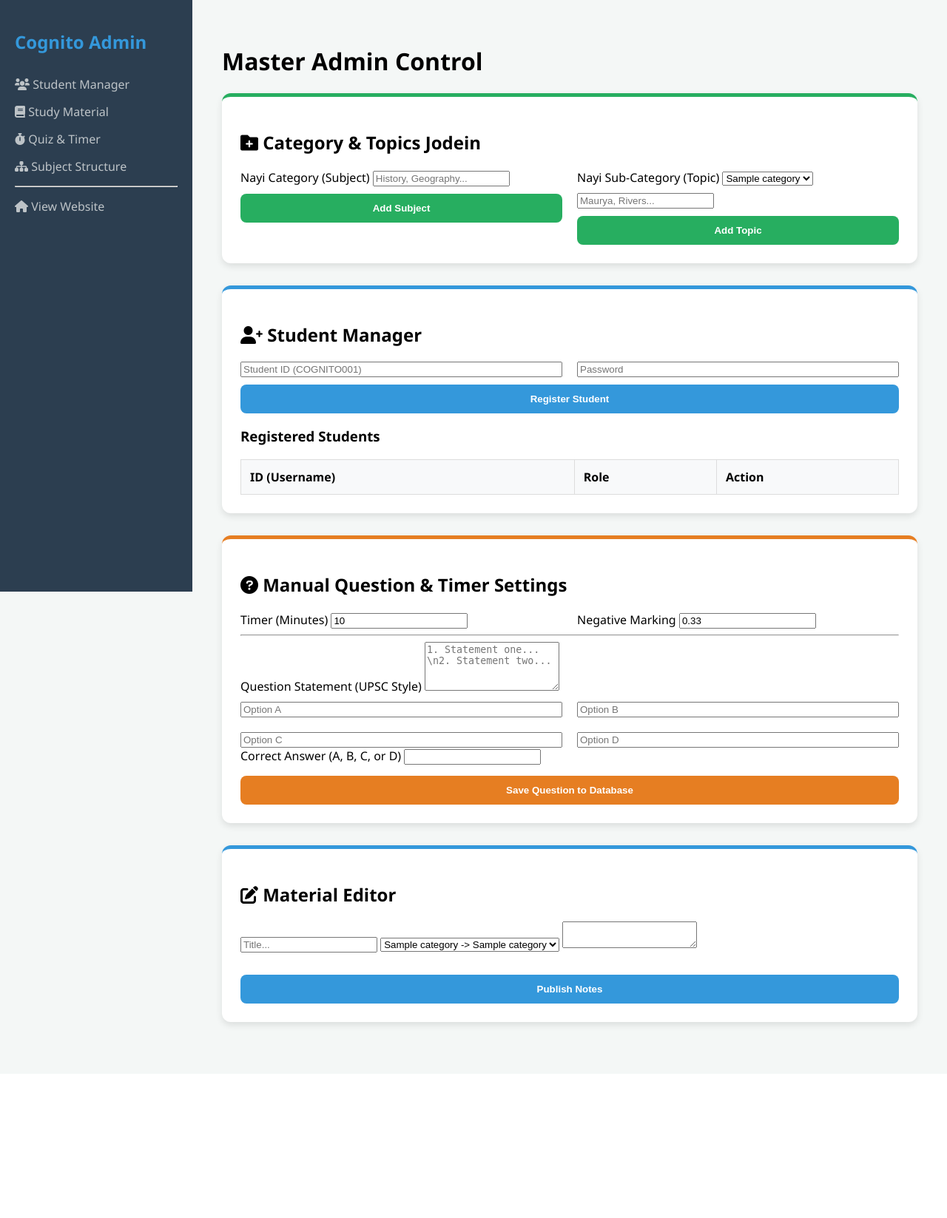
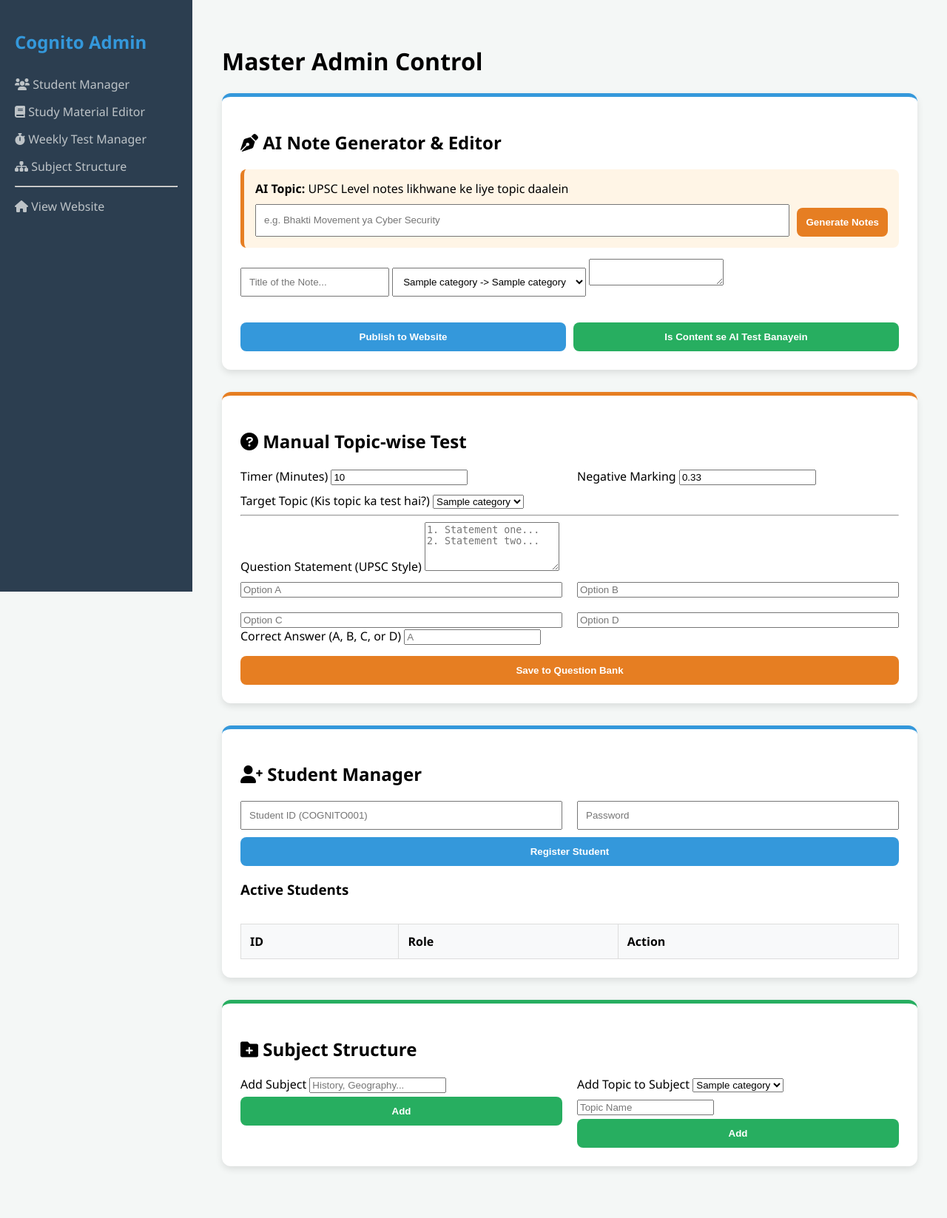
Before and after one commit to cognitoias-droid/UPSC-Web-App, a Flask app: page /admin in a window 1280 px wide. Shown: the whole page at 74% size. Before the commit the page ends 1393 px from the top, so only its background shows below. Run offline with Flask 3, Linux system fonts and the light colour scheme; the visitor is signed in with stand-in values (Sample User, id 1); tables that the repository leaves empty hold one stand-in row (values such as "Sample post"); lists and menus that the app fills with data are empty; some libraries are stand-ins or nearby versions.

Commit message:
Update admin.html

```diff
--- a/templates/admin.html
+++ b/templates/admin.html
@@ -17,13 +17,14 @@
         .sidebar a { display: block; color: #bdc3c7; text-decoration: none; margin: 15px 0; transition: 0.3s; }
         .sidebar a:hover { color: white; transform: translateX(5px); }
         .grid-2 { display: grid; grid-template-columns: 1fr 1fr; gap: 20px; }
-        .btn { border: none; padding: 12px; border-radius: 8px; cursor: pointer; font-weight: bold; color: white; width: 100%; transition: 0.3s; }
+        .btn { border: none; padding: 12px; border-radius: 8px; cursor: pointer; font-weight: bold; color: white; width: 100%; transition: 0.3s; margin-top: 5px; }
         .btn-blue { background: var(--blue); }
         .btn-green { background: var(--green); }
         .btn-orange { background: var(--orange); }
         table { width: 100%; border-collapse: collapse; margin-top: 15px; }
         th, td { border: 1px solid #ddd; padding: 12px; text-align: left; }
         th { background: #f8f9fa; }
+        .ai-box { background: #fff5e6; padding: 15px; border-radius: 8px; border-left: 5px solid var(--orange); margin-bottom: 15px; }
     </style>
 </head>
 <body>
@@ -31,8 +32,8 @@
 <div class="sidebar">
     <h2>Cognito Admin</h2>
     <a href="#students"><i class="fas fa-users"></i> Student Manager</a>
-    <a href="#material"><i class="fas fa-book"></i> Study Material</a>
-    <a href="#quiz"><i class="fas fa-stopwatch"></i> Quiz & Timer</a>
+    <a href="#material"><i class="fas fa-book"></i> Study Material Editor</a>
+    <a href="#quiz"><i class="fas fa-stopwatch"></i> Weekly Test Manager</a>
     <a href="#structure"><i class="fas fa-sitemap"></i> Subject Structure</a>
     <hr>
     <a href="/"><i class="fas fa-home"></i> View Website</a>
@@ -41,47 +42,35 @@
 <div class="main-content">
     <h1>Master Admin Control</h1>
 
-    <div id="structure" class="card" style="border-top-color: var(--green);">
-        <h2><i class="fas fa-folder-plus"></i> Category & Topics Jodein</h2>
-        <div class="grid-2">
-            <form method="POST">
-                <label>Nayi Category (Subject)</label>
-                <input type="text" name="cat_name" placeholder="History, Geography..." required>
-                <button type="submit" class="btn btn-green" style="margin-top:10px;">Add Subject</button>
-            </form>
-            <form method="POST">
-                <label>Nayi Sub-Category (Topic)</label>
-                <select name="parent_id">
-                    {% for cat in categories %}
-                    <option value="{{ cat.id }}">{{ cat.name }}</option>
-                    {% endfor %}
-                </select>
-                <input type="text" name="subcat_name" placeholder="Maurya, Rivers..." required style="margin-top:10px;">
-                <button type="submit" class="btn btn-green" style="margin-top:10px;">Add Topic</button>
-            </form>
+    <div id="material" class="card">
+        <h2><i class="fas fa-pen-nib"></i> AI Note Generator & Editor</h2>
+        <div class="ai-box">
+            <label><b>AI Topic:</b> UPSC Level notes likhwane ke liye topic daalein</label>
+            <div style="display: flex; gap: 10px; margin-top: 10px;">
+                <input type="text" id="ai_topic_input" placeholder="e.g. Bhakti Movement ya Cyber Security" style="flex: 1; padding: 10px;">
+                <button type="button" onclick="generateAI()" class="btn btn-orange" style="width: auto;">Generate Notes</button>
+            </div>
         </div>
-    </div>
 
-    <div id="students" class="card">
-        <h2><i class="fas fa-user-plus"></i> Student Manager</h2>
         <form method="POST">
-            <div class="grid-2">
-                <input type="text" name="new_student_id" placeholder="Student ID (COGNITO001)" required>
-                <input type="password" name="new_pwd" placeholder="Password" required>
+            <input type="text" name="post_title" id="post_title" placeholder="Title of the Note..." required style="margin-bottom:15px; padding: 10px;">
+            <select name="sub_id" style="margin-bottom:15px; padding: 10px;">
+                {% for sub in subcategories %}
+                <option value="{{ sub.id }}">{{ sub.parent_category.name }} -> {{ sub.name }}</option>
+                {% endfor %}
+            </select>
+
+            <textarea name="post_content" id="editor_fixed"></textarea>
+
+            <div style="display: flex; gap: 10px; margin-top: 15px;">
+                <button type="submit" class="btn btn-blue">Publish to Website</button>
+                <button type="button" onclick="createTestFromNotes()" class="btn btn-green">Is Content se AI Test Banayein</button>
             </div>
-            <button type="submit" class="btn btn-blue" style="margin-top:10px;">Register Student</button>
         </form>
-        <h3>Registered Students</h3>
-        <table>
-            <tr><th>ID (Username)</th><th>Role</th><th>Action</th></tr>
-            {% for user in students %}
-            <tr><td>{{ user.username }}</td><td>{{ user.role }}</td><td><button class="btn btn-orange" style="width:auto; padding:5px 10px;">Reset</button></td></tr>
-            {% endfor %}
-        </table>
     </div>
 
     <div id="quiz" class="card" style="border-top-color: var(--orange);">
-        <h2><i class="fas fa-question-circle"></i> Manual Question & Timer Settings</h2>
+        <h2><i class="fas fa-question-circle"></i> Manual Topic-wise Test</h2>
         <form method="POST">
             <div class="grid-2">
                 <div class="form-group">
@@ -93,9 +82,17 @@
                     <input type="number" step="0.01" name="n_marking" value="0.33">
                 </div>
             </div>
+            <div class="form-group" style="margin-top: 10px;">
+                <label>Target Topic (Kis topic ka test hai?)</label>
+                <select name="quiz_sub_id">
+                    {% for sub in subcategories %}
+                    <option value="{{ sub.id }}">{{ sub.name }}</option>
+                    {% endfor %}
+                </select>
+            </div>
             <hr>
             <label>Question Statement (UPSC Style)</label>
-            <textarea name="q_text" rows="4" placeholder="1. Statement one... \n2. Statement two..."></textarea>
+            <textarea name="q_text" rows="4" placeholder="1. Statement one... &#10;2. Statement two..."></textarea>
             <div class="grid-2" style="margin-top:10px;">
                 <input type="text" name="opt_a" placeholder="Option A">
                 <input type="text" name="opt_b" placeholder="Option B">
@@ -103,32 +100,102 @@
                 <input type="text" name="opt_d" placeholder="Option D">
             </div>
             <label style="margin-top:10px;">Correct Answer (A, B, C, or D)</label>
-            <input type="text" name="q_ans" maxlength="1">
-            <button type="submit" class="btn btn-orange" style="margin-top:15px;">Save Question to Database</button>
+            <input type="text" name="q_ans" maxlength="1" placeholder="A">
+            <button type="submit" class="btn btn-orange" style="margin-top:15px;">Save to Question Bank</button>
         </form>
     </div>
 
-    <div id="material" class="card">
-        <h2><i class="fas fa-edit"></i> Material Editor</h2>
+    <div id="students" class="card">
+        <h2><i class="fas fa-user-plus"></i> Student Manager</h2>
         <form method="POST">
-            <input type="text" name="post_title" placeholder="Title..." required style="margin-bottom:15px;">
-            <select name="sub_id" style="margin-bottom:15px;">
-                {% for sub in subcategories %}
-                <option value="{{ sub.id }}">{{ sub.parent_category.name }} -> {{ sub.name }}</option>
+            <div class="grid-2">
+                <input type="text" name="new_student_id" placeholder="Student ID (COGNITO001)" required style="padding: 10px;">
+                <input type="password" name="new_pwd" placeholder="Password" required style="padding: 10px;">
+            </div>
+            <button type="submit" class="btn btn-blue" style="margin-top:10px;">Register Student</button>
+        </form>
+        <h3>Active Students</h3>
+        <div style="max-height: 300px; overflow-y: auto;">
+            <table>
+                <tr><th>ID</th><th>Role</th><th>Action</th></tr>
+                {% for user in students %}
+                <tr><td>{{ user.username }}</td><td>{{ user.role }}</td><td><button class="btn btn-orange" style="width:auto; padding:5px 10px; font-size: 12px;">Delete</button></td></tr>
                 {% endfor %}
-            </select>
-            <textarea name="post_content" id="editor_fixed"></textarea>
-            <button type="submit" class="btn btn-blue" style="margin-top:15px;">Publish Notes</button>
-        </form>
+            </table>
+        </div>
+    </div>
+
+    <div id="structure" class="card" style="border-top-color: var(--green);">
+        <h2><i class="fas fa-folder-plus"></i> Subject Structure</h2>
+        <div class="grid-2">
+            <form method="POST">
+                <label>Add Subject</label>
+                <input type="text" name="cat_name" placeholder="History, Geography..." required>
+                <button type="submit" class="btn btn-green">Add</button>
+            </form>
+            <form method="POST">
+                <label>Add Topic to Subject</label>
+                <select name="parent_id">
+                    {% for cat in categories %}
+                    <option value="{{ cat.id }}">{{ cat.name }}</option>
+                    {% endfor %}
+                </select>
+                <input type="text" name="subcat_name" placeholder="Topic Name" required style="margin-top:10px;">
+                <button type="submit" class="btn btn-green">Add</button>
+            </form>
+        </div>
     </div>
 </div>
 
 <script>
+    // CKEDITOR Initial Load
     window.onload = function() {
         if (typeof CKEDITOR !== 'undefined') {
-            CKEDITOR.replace('editor_fixed', { height: 300 });
+            CKEDITOR.replace('editor_fixed', { height: 400 });
         }
     };
+
+    // AI Feature 1: Write Notes
+    async function generateAI() {
+        let topic = document.getElementById('ai_topic_input').value;
+        if(!topic) return alert("Vikas ji, topic likhna zaroori hai!");
+
+        let btn = event.target;
+        btn.innerText = "Likh raha hoon...";
+        btn.disabled = true;
+
+        const res = await fetch('/ai_write', {
+            method:'POST',
+            headers:{'Content-Type':'application/json'},
+            body:JSON.stringify({topic:topic})
+        });
+        const data = await res.json();
+        CKEDITOR.instances.editor_fixed.setData(data.content);
+
+        btn.innerText = "Generate Notes";
+        btn.disabled = false;
+    }
+
+    // AI Feature 2: Create Test from Editor
+    async function createTestFromNotes() {
+        let content = CKEDITOR.instances.editor_fixed.getData();
+        if(!content) return alert("Pehle content likhein!");
+
+        let btn = event.target;
+        btn.innerText = "Questions bana raha hoon...";
+        btn.disabled = true;
+
+        const res = await fetch('/ai_create_test', {
+            method:'POST',
+            headers:{'Content-Type':'application/json'},
+            body:JSON.stringify({content:content})
+        });
+        const data = await res.json();
+        alert("Weekly Test taiyar ho gaya! Questions Bank mein check karein.");
+
+        btn.innerText = "Is Content se AI Test Banayein";
+        btn.disabled = false;
+    }
 </script>
 </body>
 </html>
```
